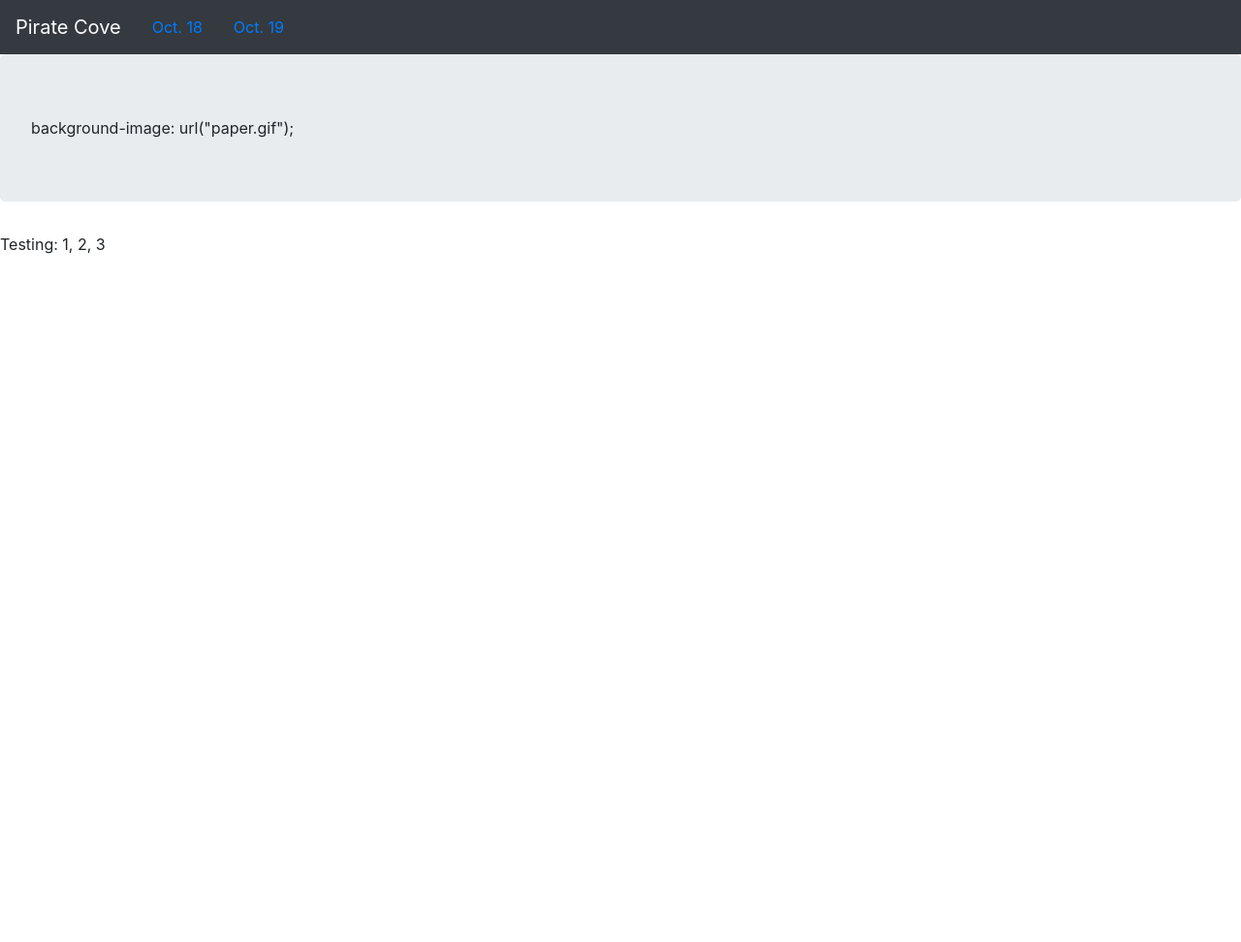
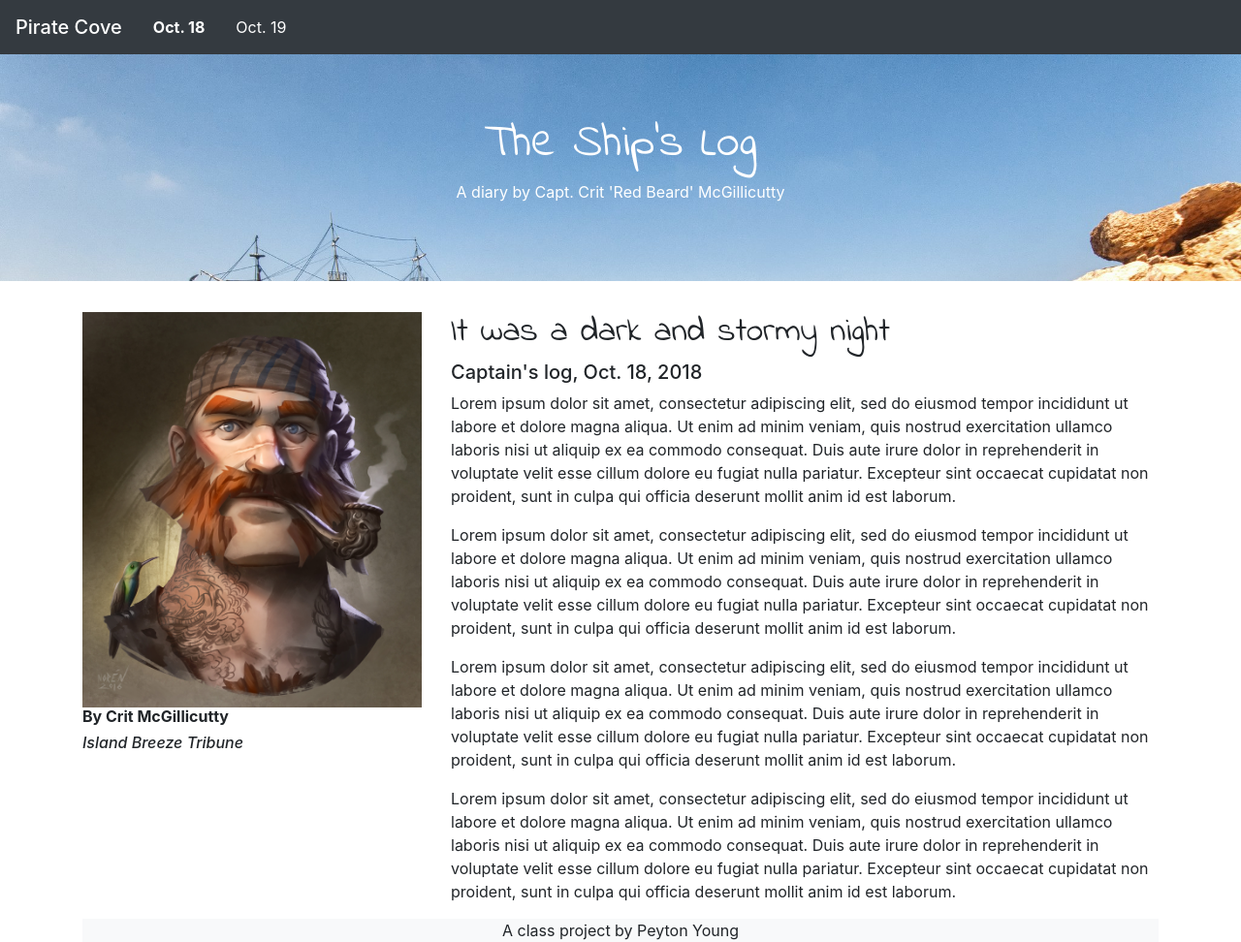
Before and after one commit to peytonkyoung/peyton-bootstrap-homework, a website: page src/html/index.html in a window 1280 px wide. Shown: the whole page at 97% size. Before the commit the page ends 800 px from the top, so only its background shows below. Drawn offline with nearby package versions, Linux system fonts and the light colour scheme; files that its build step writes are made by us from their sources; files whose address does not match are found by name.

Commit message:
Lots and lots of edits

```diff
--- a/src/html/index.html
+++ b/src/html/index.html
@@ -1,34 +1,63 @@
 <!DOCTYPE html>
 <html class="no-js" lang="en">
   <head>
-    <title>Bootstrap 4 Layout</title>
+    <title>Oct. 18 Captain's Log</title>
     <meta http-equiv="x-ua-compatible" content="ie=edge">
     <meta name="viewport" content="width=device-width, initial-scale=1.0" />
     <link rel="stylesheet" href="css/styles.css">
+    <link href="https://fonts.googleapis.com/css?family=Indie+Flower" rel="stylesheet">
   </head>
 
   <body>
     <!-- Navbar starts here -->
     <nav class="navbar navbar-expand-lg navbar-dark bg-dark">
-      <a class="navbar-brand" href="#">Pirate Cove</a>
+      <span class="navbar-brand mb-0 h1">Pirate Cove</span>
 
       <button class="navbar-toggler" type="button" data-toggle="collapse" data-target="#navbarSupportedContent">
           <span class="navbar-toggler-icon"></span>
       </button>
 
       <div class="collapse navbar-collapse" id="navbarSupportedContent">
-        <a class="nav-link" href="#">Oct. 18<span class="sr-only">(current)</span></a>
+        <a class="nav-link active" href="#">Oct. 18</a>
         <a class="nav-link" href="#">Oct. 19</a>
+      </div>
 
     </nav>
 
     <!-- Jumbotron starts here -->
-    <div class="jumbotron">
-        background-image: url("paper.gif");
+    <div class="jumbotron jumbotron-fluid">
+      <h1 class="title">The Ship's Log</h1>
+      <p>A diary by Capt. Crit 'Red Beard' McGillicutty</p>
     </div>
 
+    <!-- Content starts here -->
+    <div class="container">
+      <div class="row">
 
-    <p>Testing: 1, 2, 3</p>
+        <div class="col-sm-4">
+          <img src="media/pirate.jpg" class="img-fluid" alt="Crit McGillicutty headshot">
+          <h6 class=byline><b>By Crit McGillicutty</b></h6>
+          <h6><i>Island Breeze Tribune</i></h6>
+        </div>
+
+        <div class="col-sm-8">
+          <h3 class="entry-title">It was a dark and stormy night</h3>
+          <h5>Captain's log, Oct. 18, 2018</h5>
+          <p>Lorem ipsum dolor sit amet, consectetur adipiscing elit, sed do eiusmod tempor incididunt ut labore et dolore magna aliqua. Ut enim ad minim veniam, quis nostrud exercitation ullamco laboris nisi ut aliquip ex ea commodo consequat. Duis aute irure dolor in reprehenderit in voluptate velit esse cillum dolore eu fugiat nulla pariatur. Excepteur sint occaecat cupidatat non proident, sunt in culpa qui officia deserunt mollit anim id est laborum.</p>
+          <p>Lorem ipsum dolor sit amet, consectetur adipiscing elit, sed do eiusmod tempor incididunt ut labore et dolore magna aliqua. Ut enim ad minim veniam, quis nostrud exercitation ullamco laboris nisi ut aliquip ex ea commodo consequat. Duis aute irure dolor in reprehenderit in voluptate velit esse cillum dolore eu fugiat nulla pariatur. Excepteur sint occaecat cupidatat non proident, sunt in culpa qui officia deserunt mollit anim id est laborum.</p>
+          <p>Lorem ipsum dolor sit amet, consectetur adipiscing elit, sed do eiusmod tempor incididunt ut labore et dolore magna aliqua. Ut enim ad minim veniam, quis nostrud exercitation ullamco laboris nisi ut aliquip ex ea commodo consequat. Duis aute irure dolor in reprehenderit in voluptate velit esse cillum dolore eu fugiat nulla pariatur. Excepteur sint occaecat cupidatat non proident, sunt in culpa qui officia deserunt mollit anim id est laborum.</p>
+          <p>Lorem ipsum dolor sit amet, consectetur adipiscing elit, sed do eiusmod tempor incididunt ut labore et dolore magna aliqua. Ut enim ad minim veniam, quis nostrud exercitation ullamco laboris nisi ut aliquip ex ea commodo consequat. Duis aute irure dolor in reprehenderit in voluptate velit esse cillum dolore eu fugiat nulla pariatur. Excepteur sint occaecat cupidatat non proident, sunt in culpa qui officia deserunt mollit anim id est laborum.</p>
+        </div>
+      </div>
+    </div>
+
+    <footer>
+      <div class="container">
+        <div class="footer text-center bg-light">
+          A class project by Peyton Young
+        </div>
+      </div>
+    </footer>
 
     <!-- Closing scripts here -->
     <script src="js/jquery.min.js"></script>
--- a/src/scss/styles.scss
+++ b/src/scss/styles.scss
@@ -5,17 +5,38 @@
 // $body-color: white;
 // $font-family-sans-serif: "Helvetica Neue";
 
-//.nav-link {
-//  color: white;
- // .nav-link:hover {
-//    color:red;
-//    text-emphasis-style: underline;
-//  }
-//}
+.nav-link {
+  color: white;
+}
+
+.active {
+  font-weight: bold;
+}
 
 nav a:hover {
-  color: red;
-  text-decoration-line: underline;
+  color: white;
+  text-decoration: underline !important;
+}
+
+.jumbotron{
+  background-image: url("/media/pirate-ship.jpg");
+  background-size: cover;
+}
+
+.jumbotron p, h1{
+  text-align: center;
+  color: white;
+}
+
+.entry-title {
+  font-family: 'Indie Flower', cursive;
+  font-size: 2.2rem;
+}
+
+.title {
+  font-family: 'Indie Flower', cursive;
+  font-size: 3rem;
+  color: white;
 }
 
 // Import Bootstrap styles
```
Also changed, not shown: docs/index.1.html (added, +67 -0 lines), docs/oct19.html (added, +89 -0 lines), src/html/oct19.html (added, +89 -0 lines), docs/css/styles.css, docs/media/kraken01.jpg (added), docs/media/kraken02.jpg (added), docs/media/kraken03.jpg (added), docs/media/pirate-ship.jpg (added), docs/media/pirate.jpg (added), src/scss/_jumbotron.scss (deleted), src/scss/_nav.scss (deleted).
